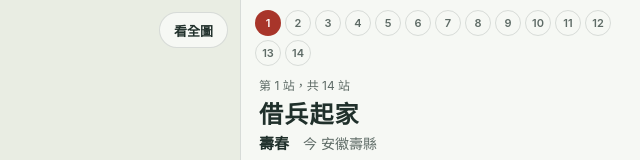
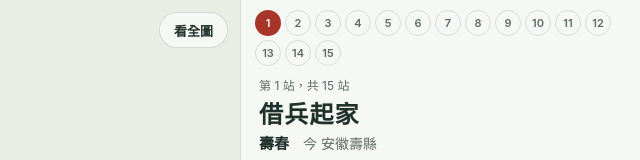
Before and after one commit to freedom6429/three-kingdoms-maps, a plain HTML site: page sanguo-15.html in a window 1280 px wide. Shown: the top 160 px of the page, 640-1280 px from the left. Drawn offline with Linux system fonts and the light colour scheme.

Commit message:
Add files via upload
在第 5 站「老巢被抄」和原本的「小霸王」之間，插入一站 「陳武初陣」（秣陵），總站數從 14 站變成 15 站。另外配合調整：
新站有一條藍色虛線，標示「劉繇殘部退往秣陵，與薛禮會合」。
新站的補充欄說明孫策攻到一半先跑去牛渚、之後才回頭。
「小霸王」那一站的紅線起點改成從秣陵出發（原本是從神亭嶺直接拉到牛渚）。
「詐死誘敵」的經過開頭補上「打完牛渚，孫策回頭再攻秣陵」，讓兩次攻秣陵接得起來。

```diff
--- a/sanguo-15.html
+++ b/sanguo-15.html
@@ -145,15 +145,20 @@ const STEPS=[
   who:[["周瑜","a"],["張昭","a"],["劉繇","e"],["太史慈","e"]],
   what:"兩軍正在神亭嶺前對陣，劉繇突然接到消息：周瑜已經繞到後方，偷襲拿下曲阿，也就是劉繇的根據地。劉繇只好收兵撤退。當晚孫策採用張昭的計策，兵分五路劫營。",
   result:"劉繇大敗，四散潰逃。太史慈獨力難支，帶著十幾個人逃往涇縣。",aside:"地圖上的紅線是周瑜這支奇兵的路線。"},
- {at:"niuzhu",title:"小霸王",from:[[119.35,31.78],[118.95,31.72]],
+ {at:"moling",title:"陳武初陣",from:[],
+  sides:[{kind:"flee",pts:[[119.35,31.78],[119.0,32.0],[118.78,32.05]],label:"劉繇殘部退往秣陵，與薛禮會合",at:[119.1,32.18]}],
+  who:[["孫策","a"],["陳武","a"],["薛禮（守將）","e"],["劉繇","e"]],
+  what:"劉繇的殘兵退到秣陵，和守將薛禮會合。孫策新收了一員猛將陳武，派他當先鋒攻打秣陵。陳武只帶十幾騎就衝進敵陣，斬下五十多顆首級。",
+  result:"薛禮嚇得緊閉城門，不敢出戰。",aside:"孫策攻城攻到一半，聽說劉繇要去搶回牛渚，就先丟下秣陵趕往牛渚，之後才回頭再打這裡。"},
+ {at:"niuzhu",title:"小霸王",from:[],
   sides:[{kind:"flee",pts:[[118.48,31.6],[117.6,30.6],[116.5,29.7],[115.9,28.68]],label:"劉繇逃往豫章，投靠劉表",at:[116.3,29.45]}],
   who:[["孫策","a"],["于糜（劉繇部將）","e"],["樊能（劉繇部將）","e"],["劉繇","e"]],
   what:"劉繇收集殘兵，想奪回牛渚。孫策親自迎戰，不到三回合就把一員部將活捉過來夾在腋下；另一員部將從背後偷襲，被孫策回頭大喝一聲，嚇得摔下馬死了。回到陣前，腋下那員部將也已經被夾死。",
   result:"人們從此叫孫策「小霸王」。劉繇大半人馬投降，他本人逃往豫章，投靠荊州的劉表。",aside:"「霸王」指西楚霸王項羽。"},
  {at:"moling",title:"詐死誘敵",from:[],
   who:[["孫策","a"],["薛禮（守將）","e"]],
-  what:"孫策攻打秣陵，親自到城邊勸降，被城上冷箭射中左腿，摔下馬來。孫策將計就計，下令全軍假裝為他發喪。守軍以為孫策死了，連夜出城追擊。",
-  result:"伏兵四起，孫策衝在最前面大喊「孫郎在此」，追兵紛紛投降。孫策下令一個都不殺，拿下秣陵。",aside:"秣陵就是後來的建業，也就是今天的南京。"},
+  what:"打完牛渚，孫策回頭再攻秣陵，親自到城邊勸降，被城上冷箭射中左腿，摔下馬來。孫策將計就計，下令全軍假裝為他發喪。守軍以為孫策死了，連夜出城追擊。",
+  result:"伏兵四起，孫策衝在最前面大喊「孫郎在此」，追兵紛紛投降。孫策下令一個都不殺，拿下秣陵。",aside:"秣陵就是後來的建業，也就是今天的南京。孫策在秣陵與牛渚之間來回跑了一趟。"},
  {at:"jingxian",title:"立竿候影",from:[[118.6,31.3]],
   who:[["孫策","a"],["周瑜","a"],["陳武","a"],["太史慈","e"]],
   what:"太史慈在涇縣招募了兩千多人。孫策和周瑜三面圍城，故意留下東門，再派陳武爬上城牆放火。太史慈從東門逃出，跑了幾十里，在蘆葦叢中被絆馬索絆倒活捉。",
```
